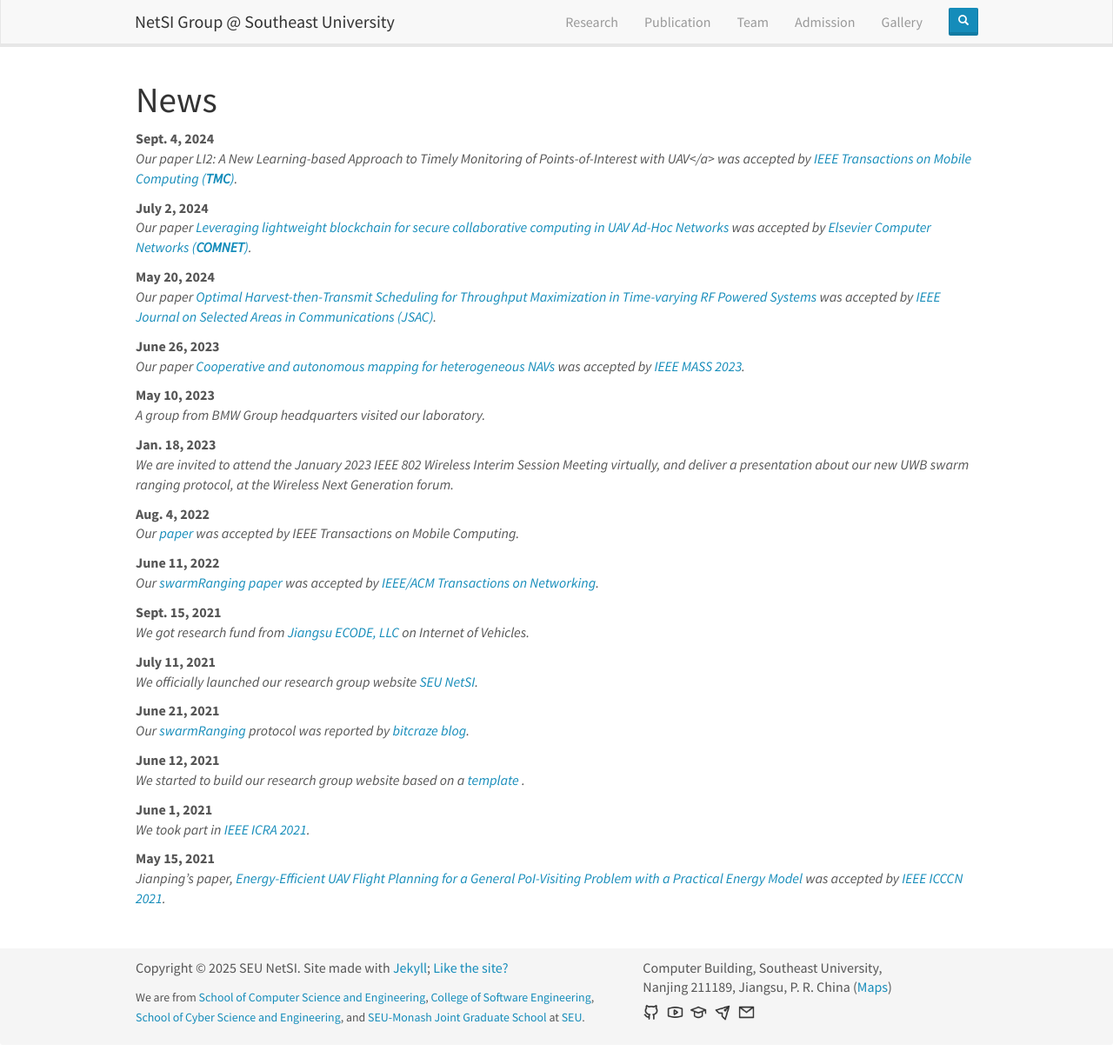
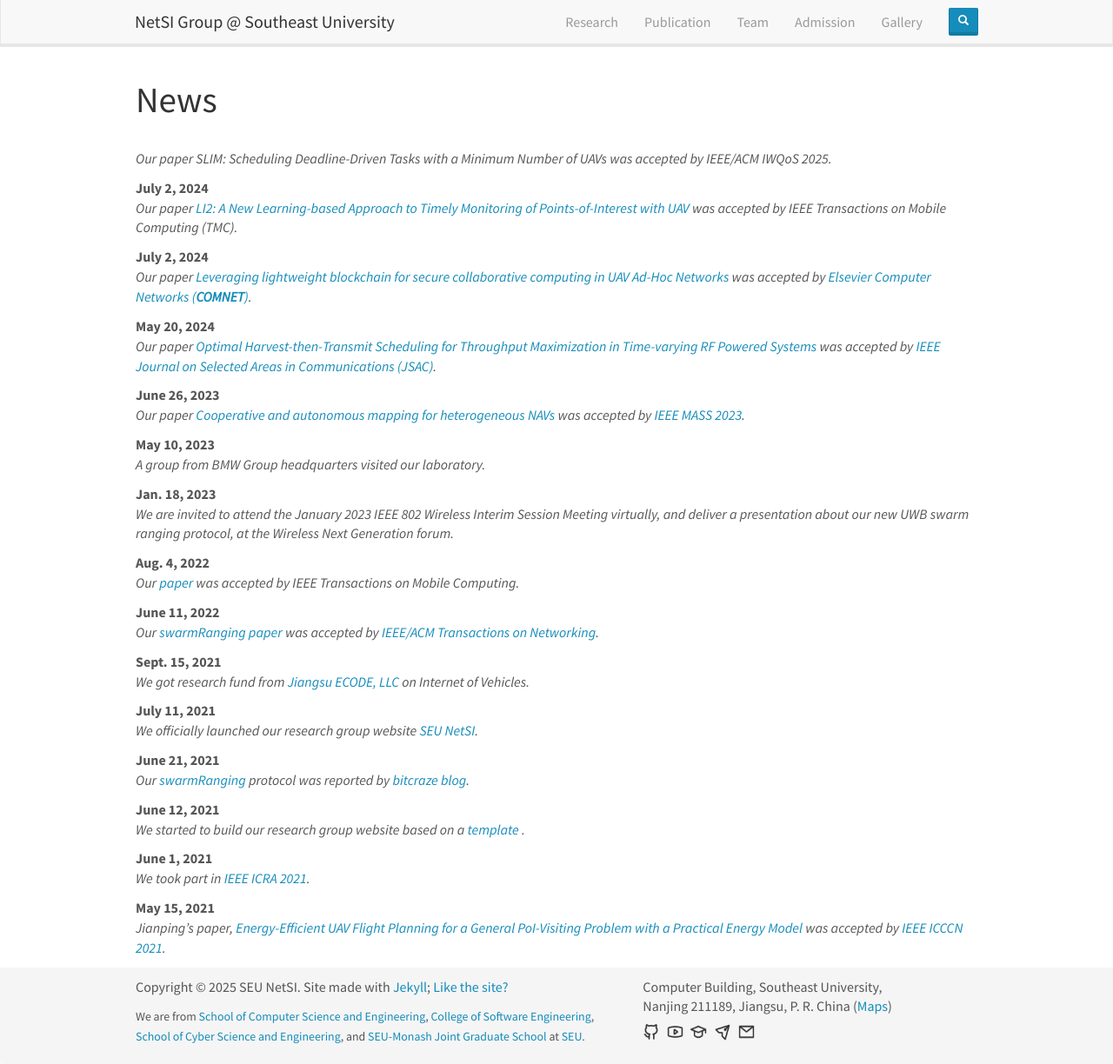
Before and after one commit to SEU-NetSI/seu-netsi.github.io, a Jekyll site: the page built from _pages/allnews.md, in a window 1280 px wide and 1224 px high. Shown: the whole window at 87% size. Built offline with Jekyll 4.4.1, drawn with Linux system fonts in a browser that asks for light colours; nearby versions of some CDN libraries.

Commit message:
update news

```diff
--- a/_data/news.yml
+++ b/_data/news.yml
@@ -1,5 +1,8 @@
-- date: Sept. 4, 2024
-  headline: "Our paper LI2: A New Learning-based Approach to Timely Monitoring of Points-of-Interest with UAV</a> was accepted by <a href='https://ieeexplore.ieee.org/xpl/RecentIssue.jsp?punumber=7755'>IEEE Transactions on Mobile Computing (<b>TMC</b>)</a>."
+- data: May 30, 2025
+  headline: "Our paper SLIM: Scheduling Deadline-Driven Tasks with a Minimum Number of UAVs was accepted by IEEE/ACM IWQoS 2025."
+
+- date: July 2, 2024
+  headline: "Our paper <a href='https://doi.org/10.1109/TMC.2024.3461708'>LI2: A New Learning-based Approach to Timely Monitoring of Points-of-Interest with UAV</a> was accepted by IEEE Transactions on Mobile Computing (TMC)."
 
 - date: July 2, 2024
   headline: "Our paper <a href='https://www.sciencedirect.com/science/article/pii/S1389128624004444/pdfft?md5=6308b67825080070e341743ee562d3c8&pid=1-s2.0-S1389128624004444-main.pdf' target='_blank'>Leveraging lightweight blockchain for secure collaborative computing in UAV Ad-Hoc Networks</a> was accepted by <a href='https://www.sciencedirect.com/journal/computer-networks'>Elsevier Computer Networks (<b>COMNET</b>)</a>."
```
